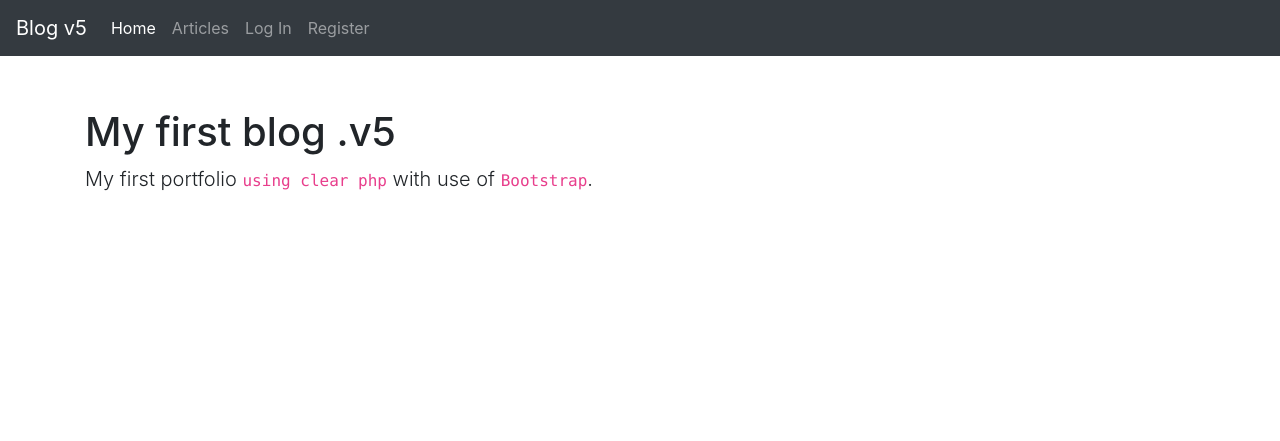
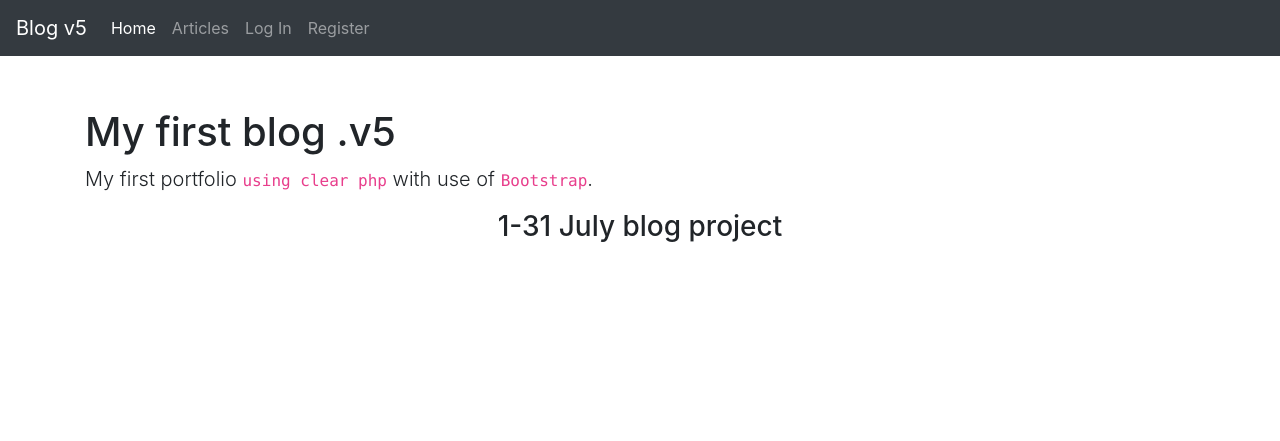
Before and after one commit to laczakan/php_blog, a PHP site: page /v5/index in a window 1280 px wide. Shown: the top 441 px of the page. Run offline with PHP 8.4, Linux system fonts and the light colour scheme.

Commit message:
Added info in index

```diff
--- a/App/Views/index/index.php
+++ b/App/Views/index/index.php
@@ -3,3 +3,4 @@
 ?>
 <h1 class="mt-5">My first blog .v5 </h1>
 <p class="lead">My first portfolio <code>using clear php</code> with use of  <code> Bootstrap</code>.</p>
+<h3 class="text-center">1-31 July blog project</h3>
```
